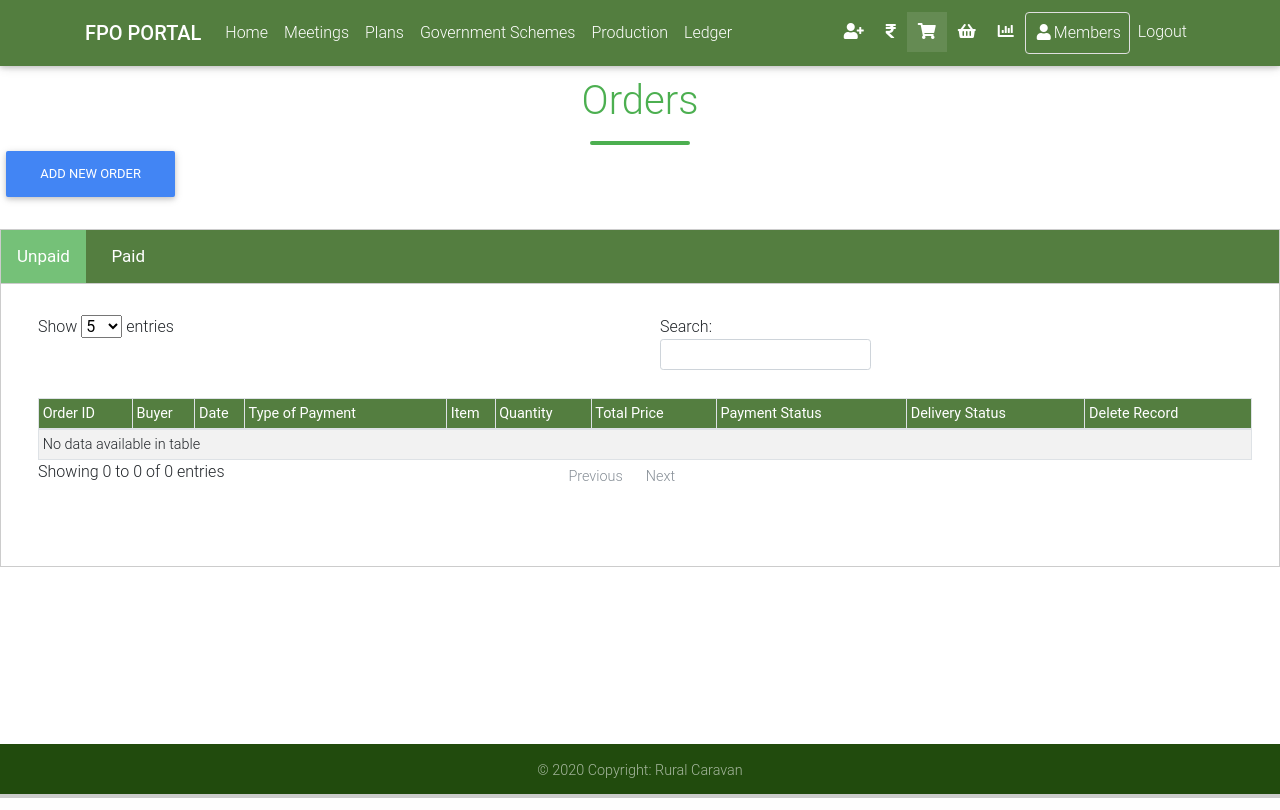
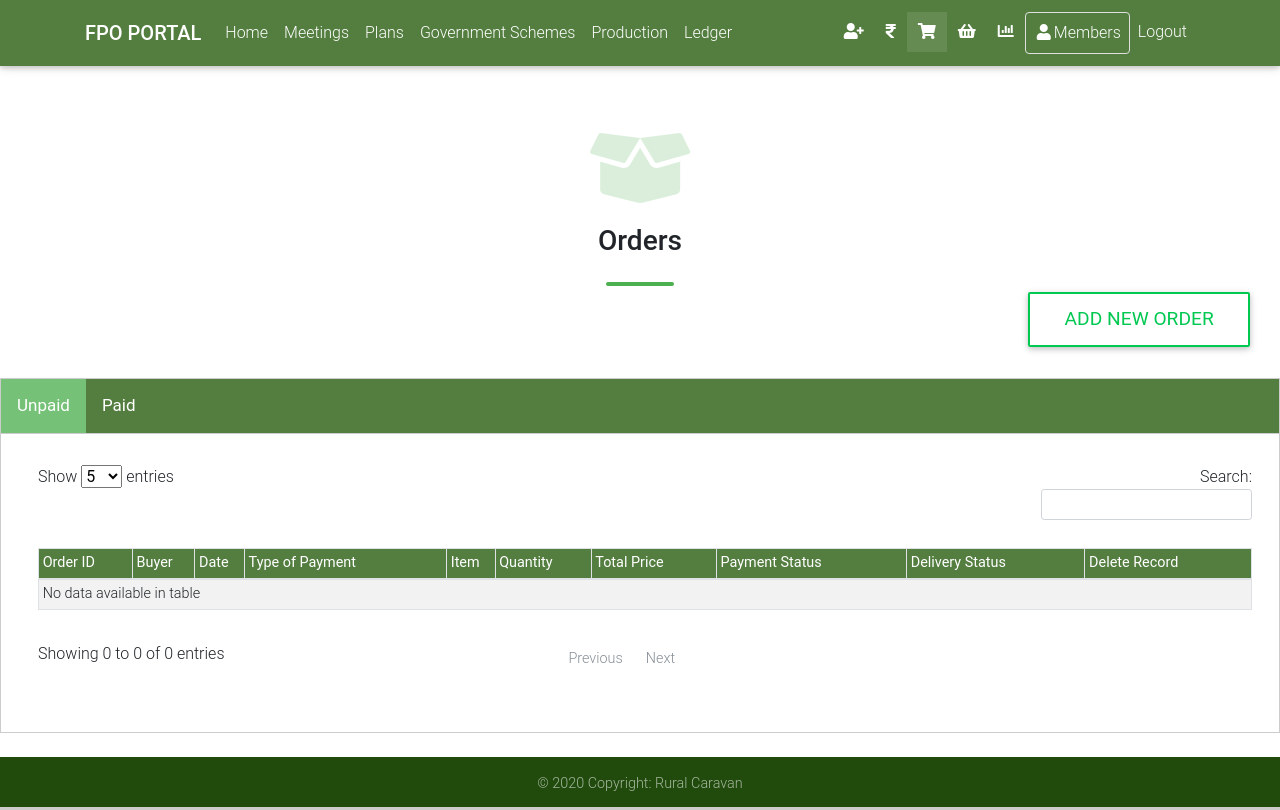
Before and after one commit to disconnect101/FPO_portal, a Django app: page /members/member_page/orders/ in a window 1280 px wide. Run offline with Django 3.2, Linux system fonts and the light colour scheme; data that the repository does not hold is empty; some libraries are stand-ins or nearby versions.

Commit message:
Few Frontend changes

```diff
--- a/RuralCaravan/members/templates/members/orders.html
+++ b/RuralCaravan/members/templates/members/orders.html
@@ -18,7 +18,7 @@
     <link href="{% static 'css/style.min.css' %}" rel="stylesheet">
     <script src="https://cdn.datatables.net/1.10.16/js/jquery.dataTables.min.js"></script>
     <script src="https://cdn.datatables.net/1.10.16/js/dataTables.bootstrap4.min.js"></script>
-    <!--- <script src="https://cdnjs.cloudflare.com/ajax/libs/jquery/3.3.1/jquery.min.js"></script>--->
+    <!-- <script src="https://cdnjs.cloudflare.com/ajax/libs/jquery/3.3.1/jquery.min.js"></script>-->
     <style type="text/css">
 
 /* Style the tab */
@@ -90,9 +90,24 @@ th,td{
     padding-left:1%
     padding-right:1%
 }
+
+.pagination, .dataTables_info {
+  margin-top: 2rem;
+  margin-bottom: 0;
+}
+
+.tablinks {
+  text-align: center;
+  padding: auto !important;
+}
+
+
+.dataTables_filter{
+  text-align: right;
+}
     </style>
 </head>
-<body>
+<body style="overflow-x: hidden;">
 <!-- Navbar -->
   <nav class="navbar fixed-top navbar-expand-lg navbar-dark scrolling-navbar">
     <div class="container">
@@ -180,14 +195,20 @@ th,td{
     </div>
   </nav>
   <!-- Navbar -->
-<main style="padding-top:5%;min-height:90%" >
-<h1 style="text-align: center;padding-top:1%" class="green-text mt-0 mb-3">Orders</h1>
-    <hr style="margin: auto; width: 6rem; border: 2px solid #4caf50; border-radius: 20rem;">
-     <span ><a href="{% url 'orders-add' %}" class="btn btn-primary" >Add New Order</a></span>
-
+<main style="padding-top: 8rem;min-height:90%" >
+    <div class="row">
+        <div class="col-12">
+          <div style="text-align: center;">
+            <i class="fas fa-box-open fa-5x green-text mb-3" style="opacity: 0.2"></i>
+          </div>
+          <h3 class="h3 text-center mb-4" >Orders</h3>
+          <hr style="margin: auto; width: 4rem; border: 2px solid #4caf50; border-radius: 20rem;">
+        </div>
+      </div>
+     <div class="text-right mr-4"><a href="{% url 'orders-add' %}" class="btn btn-outline-success" style="font-size: 1.2rem;">Add New Order</a></div>
     <div class="tab" style="margin-top:2%">
     <button class="tablinks" onclick="openCity(event, 'unpaid_orders')" id="defaultOpen"style="color:white">Unpaid</button>
-  <button class="tablinks" onclick="openCity(event, 'paid_orders')" style="padding-left: 2%;color:white">Paid</button>
+  <button class="tablinks" onclick="openCity(event, 'paid_orders')" style="padding: auto 0.4rem !important; color:white">Paid</button>
 
 
 </div>
@@ -220,11 +241,11 @@ th,td{
                     <td>{{entry.item.name}}</td>
                     <td>{{entry.quantity}}</td>
                     <td>{{entry.price}}</td>
-                 <td><p data-placement="top" data-toggle="tooltip">Unpaid<br><button type="button" class="btn-primary"><a href="paid/{{entry.id}}" style="color:white" class="confirm-paid">Change Status</a></button></p></td>
+                 <td><p data-placement="top" data-toggle="tooltip">Unpaid<br><button type="button" class="btn-outline-primary"><a href="paid/{{entry.id}}" style="color:blue;" class="confirm-paid">Change Status</a></button></p></td>
                  {% if entry.is_delivered %}
                   <td>Delivered</td>
                  {% else %}
-                 <td><p data-placement="top" data-toggle="tooltip" >Not Delivered<br><button type="button" class="btn-primary"><a href="delivered/{{entry.id}}" style="color:white">Change Status</a></button></p></td>
+                 <td><p data-placement="top" data-toggle="tooltip" >Not Delivered<br><button type="button" class="btn-outline-primary"><a href="delivered/{{entry.id}}" style="color:blue">Change Status</a></button></p></td>
                  {% endif %}
                  <td><p data-placement="top" data-toggle="tooltip" title="Delete Entry"><a href="delete/{{ entry.id }}" class="confirm-delete"><i class="fas fa-trash-alt"></i></a></p></td>
              </tr>
```
Also changed, not shown: RuralCaravan/fpo/templates/fpo/plans.html (+19 -10 lines), RuralCaravan/fpo/templates/fpo/products.html (+18 -10 lines), RuralCaravan/members/templates/members/fpoledger.html (+18 -6 lines), RuralCaravan/members/templates/members/production.html (+26 -6 lines), RuralCaravan/members/templates/members/transactions.html (+24 -7 lines).
